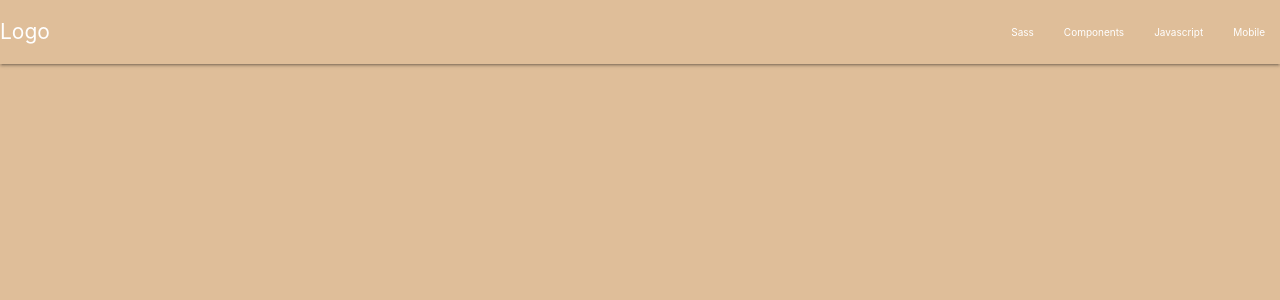
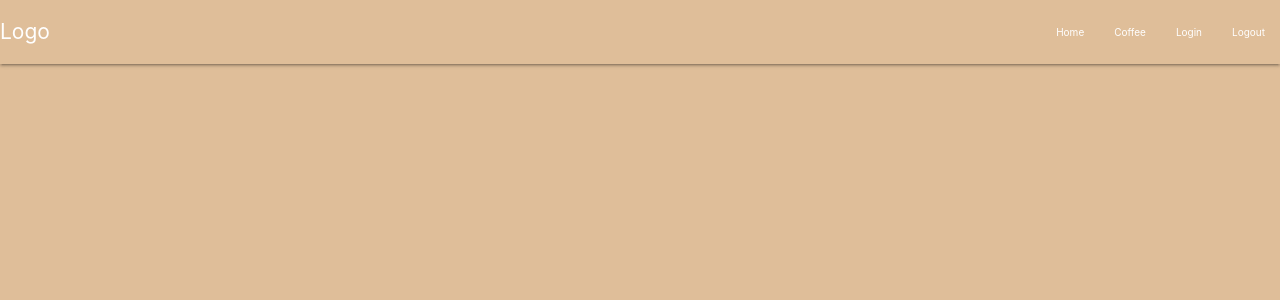
Before and after one commit to Ted-Williams/hoffi-coffi, a Flask app: page / in a window 1280 px wide. Shown: the top 300 px of the page. Run offline with Flask 2, Linux system fonts and the light colour scheme; some libraries are stand-ins or nearby versions.

Commit message:
links in navbar changed

```diff
--- a/templates/pages/homepage.html
+++ b/templates/pages/homepage.html
@@ -6,18 +6,18 @@
     <a href="#!" class="brand-logo">Logo</a>
     <a href="#" data-target="mobile-demo" class="sidenav-trigger"><i class="fas fa-bars"></i></a>
     <ul class="right hide-on-med-and-down">
-      <li><a href="sass.html">Sass</a></li>
-      <li><a href="badges.html">Components</a></li>
-      <li><a href="collapsible.html">Javascript</a></li>
-      <li><a href="mobile.html">Mobile</a></li>
+      <li><a href="#">Home</a></li>
+      <li><a href="#">Coffee</a></li>
+      <li><a href="#">Login</a></li>
+      <li><a href="#">Logout</a></li>
     </ul>
   </div>
 </nav>
 
 <ul class="sidenav" id="mobile-demo">
-  <li><a href="sass.html">Sass</a></li>
-  <li><a href="badges.html">Components</a></li>
-  <li><a href="collapsible.html">Javascript</a></li>
-  <li><a href="mobile.html">Mobile</a></li>
+      <li><a href="#">Home</a></li>
+      <li><a href="#">Coffee</a></li>
+      <li><a href="#">Login</a></li>
+      <li><a href="#">Logout</a></li>
 </ul>
 {% endblock %}
```
